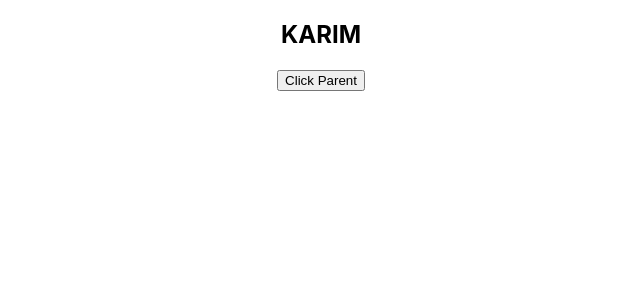
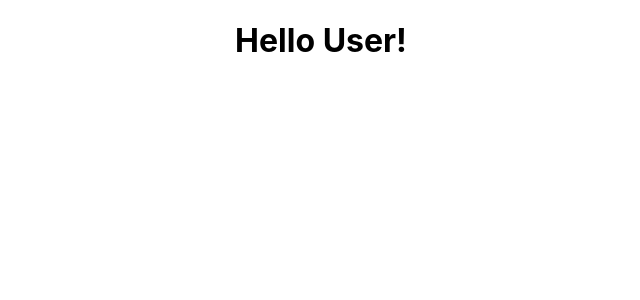
Before and after one commit to pattabhia/react-examples, a React (Create React App) app in the folder hello-world/: page / in a window 1280 px wide. Shown: the top 300 px of the page, without its empty margins (319-959 px from the left). Built offline with nearby package versions, Linux system fonts and the light colour scheme.

Commit message:
Render thru class component

```diff
--- a/hello-world/src/App.js
+++ b/hello-world/src/App.js
@@ -9,25 +9,52 @@ import FunctionClick from './components/FunctionClick';
 import ClassClick from './components/ClassClick';
 import EventBind from './components/EventBind';
 import ParentComponent from './components/ParentComponent';
-function App() {
+import UserGreeting from './components/UserGreeting';
+import GreetMe from './components/GreetMe';
+import { Component } from 'react';
+
+/* function App() {
   return (
     <div className="App">
 
-      <ParentComponent />
-
+      <GreetMe />
       {/*
+       <ParentComponent />
       <EventBind />
       <FunctionClick />
       <ClassClick />
       <Counter />
-      <Greet name="KARIM" />
       <Welcome age="38" />
+      <UserGreeting></UserGreeting>
        <Hello />
+       <Greet name="KARIM" />
       <Message>
-      </Message> */}
-
+      </Message> }
     </div>
   );
+} */
+
+class App extends Component {
+  render() {
+    return (
+      <div className="App">
+
+        <GreetMe />
+        {/*
+         <ParentComponent />
+        <EventBind />
+        <FunctionClick />
+        <ClassClick />
+        <Counter />
+        <Welcome age="38" />
+        <UserGreeting></UserGreeting>
+         <Hello />
+         <Greet name="KARIM" />
+        <Message>
+        </Message> */}
+      </div>
+    );
+  }
 }
 
 export default App;
--- /dev/null
+++ b/hello-world/src/components/GreetMe.js
@@ -0,0 +1,11 @@
+import React, { Component } from "react";
+
+class GreetMe extends Component {
+
+    render() {
+        return <h1>Hello User!</h1>
+    }
+
+}
+
+export default GreetMe
--- /dev/null
+++ b/hello-world/src/components/UserGreeting.js
@@ -0,0 +1,19 @@
+import React, { Component } from 'react'
+
+class UserGreeting extends Component {
+
+    constructor(props) {
+        super(props)
+
+        this.state = {
+            isLoggedIn: true
+        }
+    }
+
+    render() {
+
+        return this.state.isLoggedIn && <div>Welcome Ramu!</div>
+    }
+}
+
+export default UserGreeting
```
Also changed, not shown: hello-world/src/components/Greet.js (+4 -3 lines).
